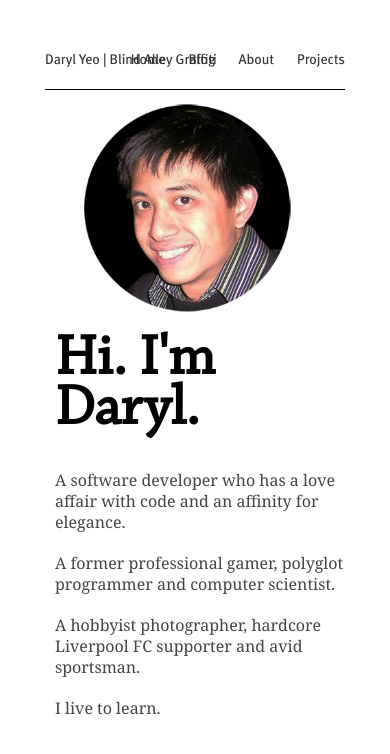
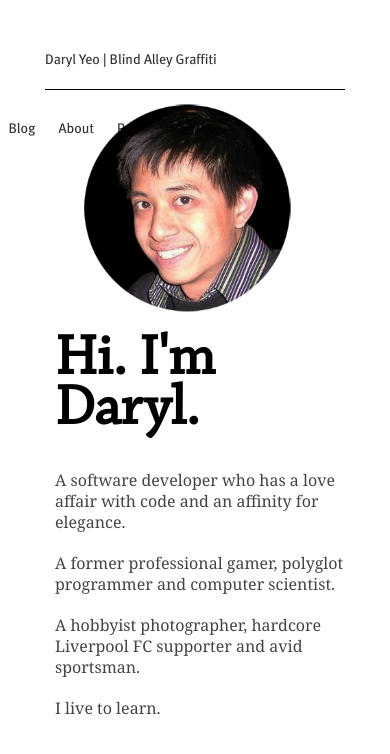
Before and after one commit to aacyun/jianxioy.github.com, a Jekyll site: the page built from index.html, in a window 390 px wide. Shown: the top 754 px of the page. Built offline with Jekyll 4.4.1, drawn with Linux system fonts in a browser that asks for light colours; Markdown is read by kramdown in place of the engine named in the settings.

Commit message:
Trying phone.

```diff
--- a/static/css/layout.css
+++ b/static/css/layout.css
@@ -139,7 +139,8 @@ h6 {
 		}
 		#nav-primary ul {
    			position: relative;
-			right: -80px;
+   			top: 30px;
+			right: 100px;
 			bottom: 39px;
 			margin-bottom: -20px;
 		}
```
